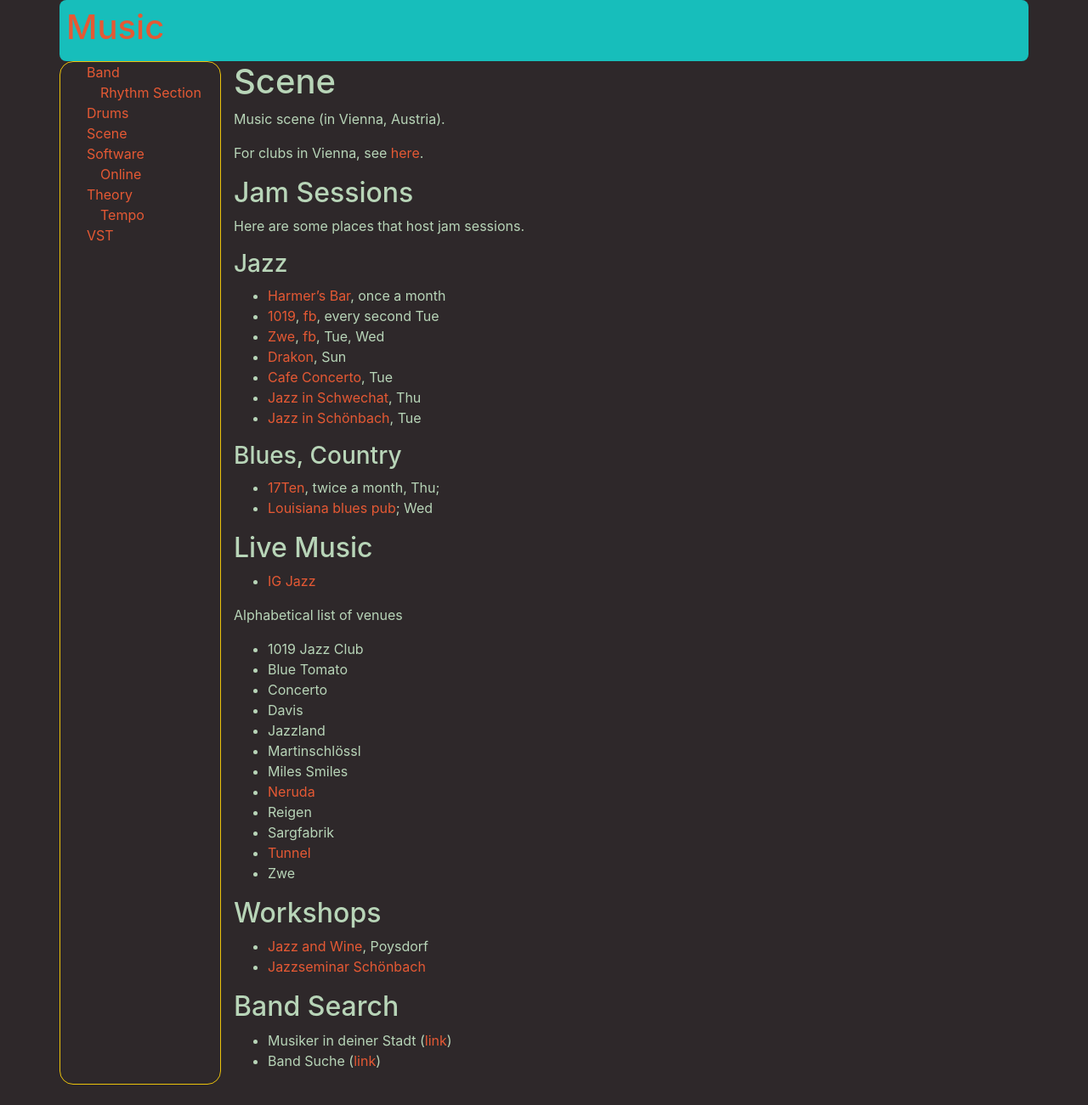
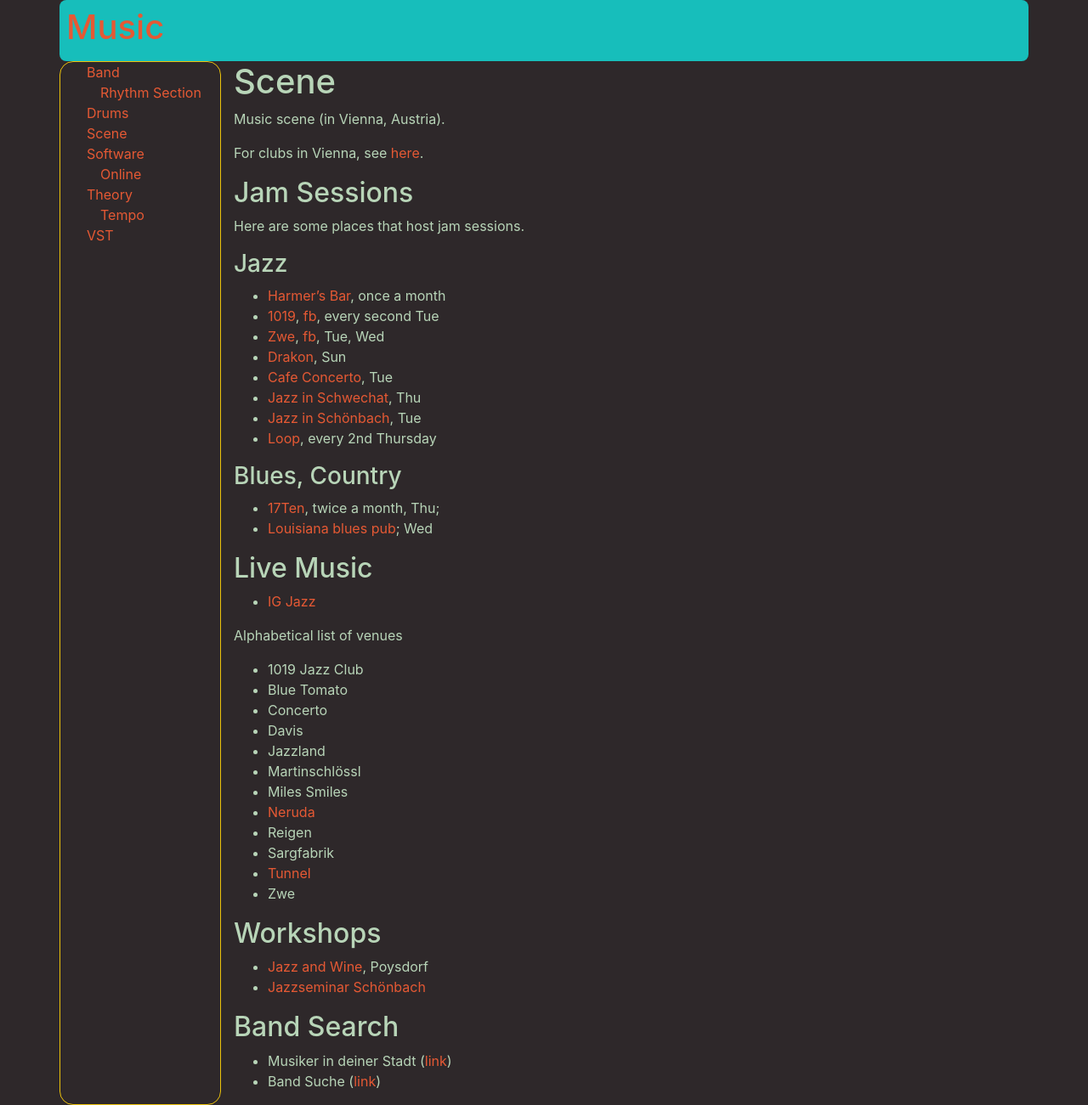
Before and after one commit to MisterY/music-site, a Jekyll site: the page built from scene.md, in a window 1280 px wide. Shown: the whole page at 85% size. Built offline with Jekyll 4.4.1, drawn with Linux system fonts in a browser that asks for light colours; nearby versions of some CDN libraries; our own code applies the rules of GitHub Pages for plain Markdown files; before the commit the page ends 1277 px from its top, so only the background shows below that.

Commit message:
adding a jam in Loop

```diff
--- a/scene.md
+++ b/scene.md
@@ -17,6 +17,7 @@ Here are some places that host jam sessions.
 - [Cafe Concerto](http://www.cafeconcerto.at/), Tue
 - [Jazz in Schwechat](http://www.jazzinschwechat.at/), Thu
 - [Jazz in Schönbach](https://www.xing.com/communities/posts/schoenbach-jam-session-in-wien-1000959277), Tue
+- [Loop](https://www.facebook.com/loop.vienna), every 2nd Thursday
 
 ### Blues, Country
 
```
